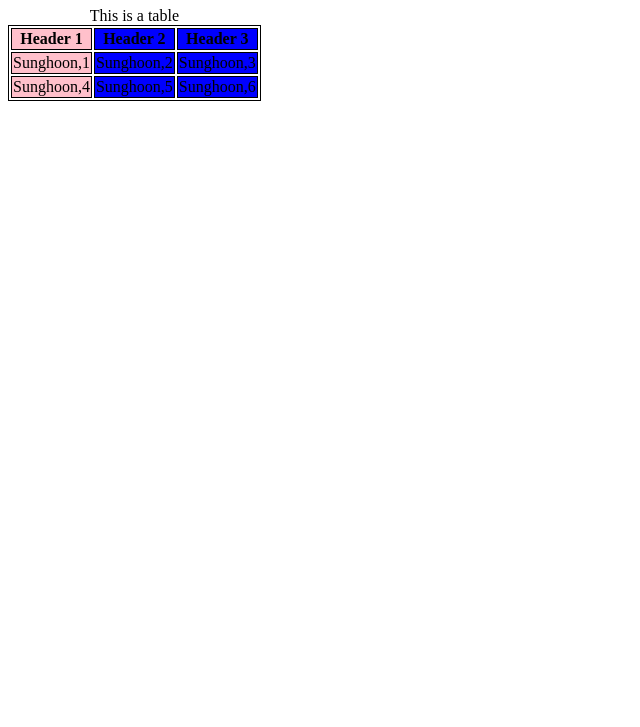
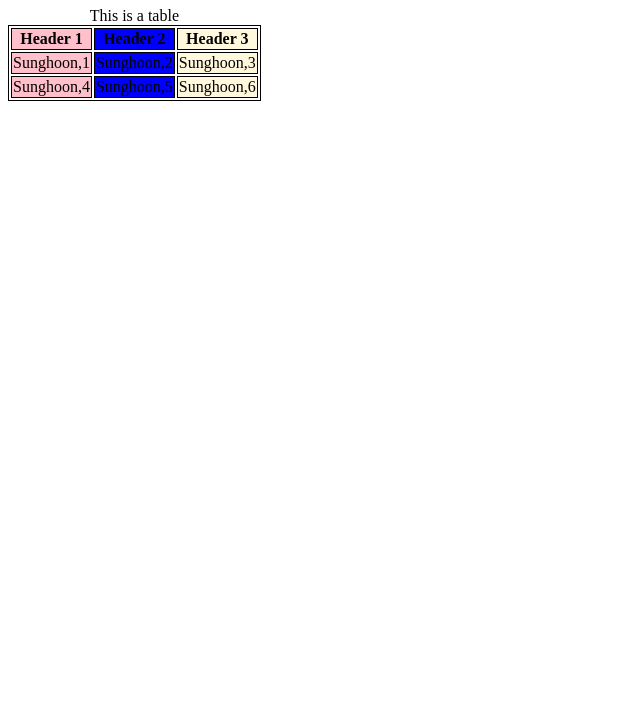
Before and after one commit to JillianneLirazan/hoon, a plain HTML site: page index.html in a window 1280 px wide. Shown: the part 73-800 px from the top of the page, without its empty margins (0-640 px from the left). Drawn offline with Linux system fonts and the light colour scheme.

Commit message:
Update index.html

```diff
--- a/index.html
+++ b/index.html
@@ -14,8 +14,8 @@
 		<caption>This is a table</caption>
 	<colgroup>
 		<col span="1" style="background-color:pink">
-		<col span="2" style="background-color:blue">
-		<col span="3" style="background-color:cornsilk">
+		<col span="1" style="background-color:blue">
+		<col span="1" style="background-color:cornsilk">
 	</colgroup>
 		<tr>
 			<th style="border:1px solid black"> Header 1</th>
```
